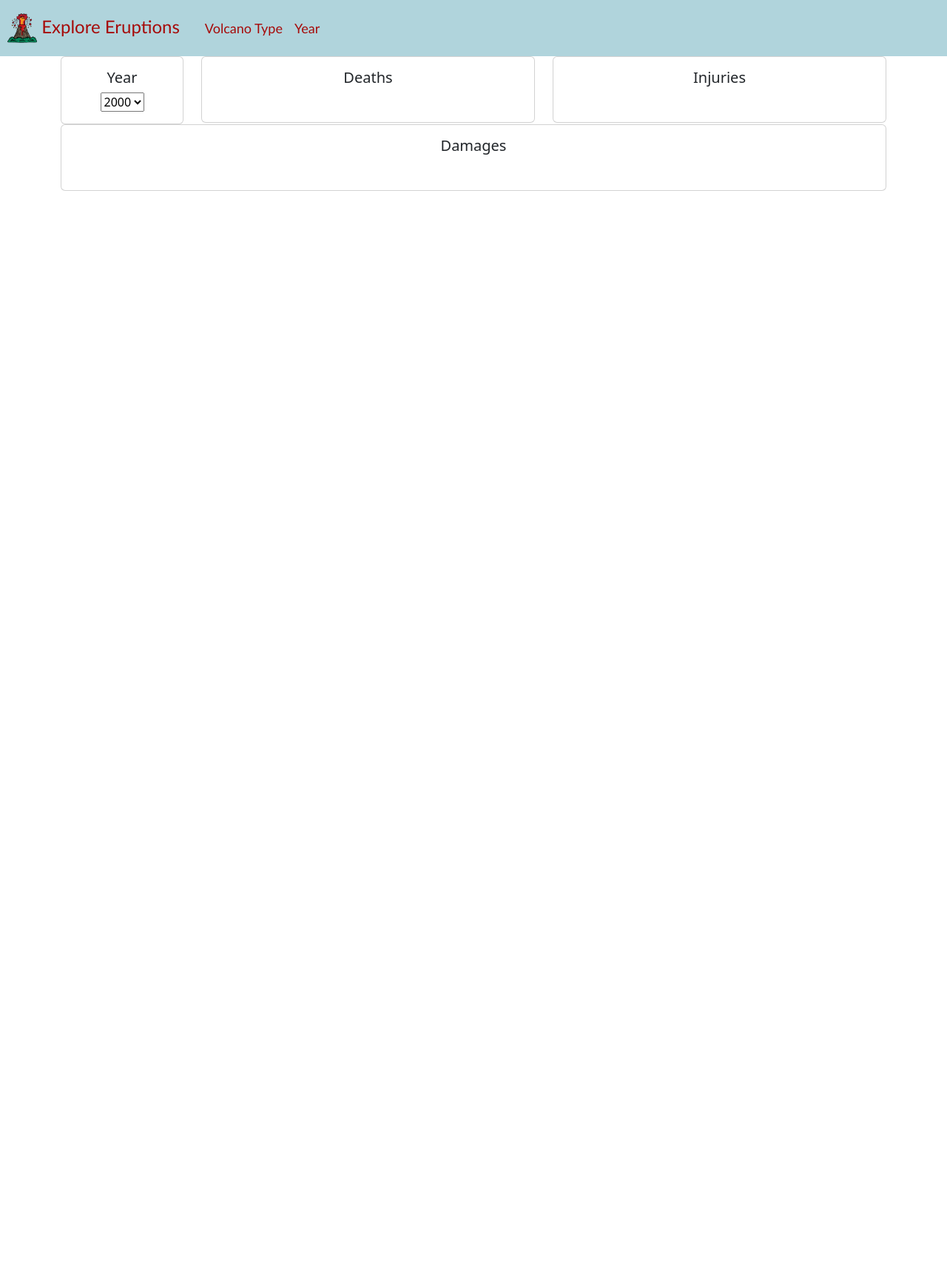
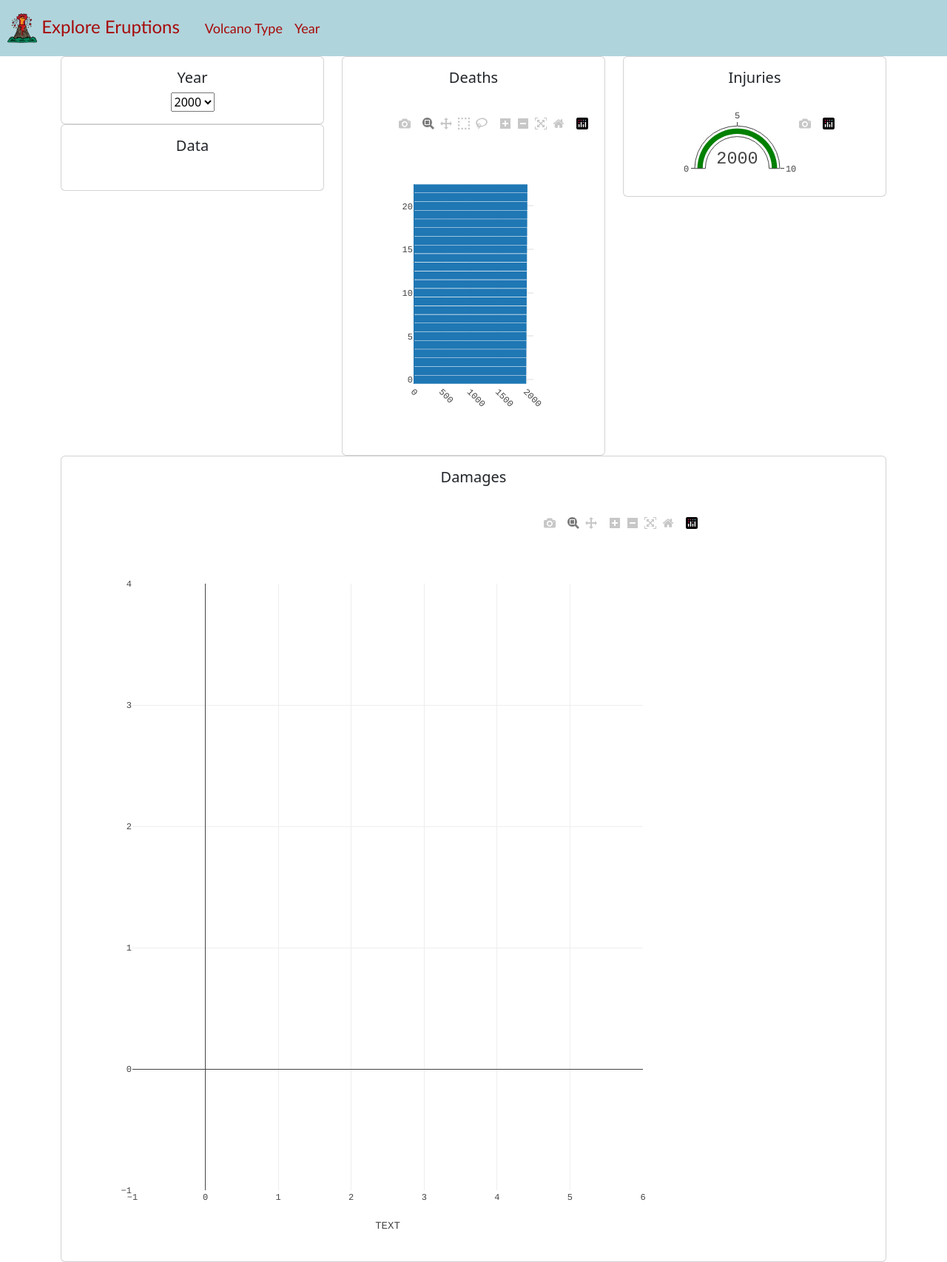
Before and after one commit to anyren/volcanic-eruptions, a Flask app: page /year in a window 1280 px wide. Shown: the whole page at 74% size. Before the commit the page ends 258 px from the top, so only its background shows below. Run offline with Flask 2, Linux system fonts and the light colour scheme; data that the repository does not hold is empty; some libraries are stand-ins or nearby versions.

Commit message:
Getting visualizations to appear on year.html

```diff
--- a/static/css/stylesheet.css
+++ b/static/css/stylesheet.css
@@ -49,3 +49,7 @@
   .gallery {
     background-color: #FFF8E2;
   }
+
+  #data-table {
+    text-align: left;
+  }
--- a/static/js/year.js
+++ b/static/js/year.js
@@ -8,14 +8,14 @@
     console.clear();
     console.log("SEL: ", sel);
 
-    selector = sel;
-    console.log("SELECTOR: ", selector);
+    let yearSelected = sel;
 
     // Make table and charts
-    renderTable();
-    makeBarChart();
-    makeBubbleChart();
-    makeGaugeChart();
+    renderTable(yearSelected);
+    makeBarChart(yearSelected);
+    makeBubbleChart(yearSelected);
+    makeGaugeChart(yearSelected);
+
 
 }
 
@@ -37,15 +37,74 @@
         .append("option")
         .text(function(d) {return d; })
         .attr("value", function(d) {return d; });
+
 }
 
 // ***************************************************************************
 
 // Function to populate table with demographic data
 
-function renderTable() {
+function renderTable(yearSelected) {
 
     console.log("THIS IS RENDERTABLE function");
+
+    const url = "https://www.ngdc.noaa.gov/hazel/hazard-service/api/v1/volcanoes?maxYear=2022&minYear=2000";
+    let deaths = 0;
+    let injuries = 0;
+    // let houses = 0;
+    let damages = 0;
+
+    d3.json(url).then(function (data) {
+        let the_dicts = data.items;
+        console.log("RENDER_TABLE: ", the_dicts);
+
+        for (let i = 0; i < the_dicts.length; i++) {
+            // console.log("INDIV_DICT: ", the_dicts[i]);
+
+            if (yearSelected == the_dicts[i]["year"]) {
+
+
+                let deathsNum = the_dicts[i]["deathsTotal"];
+                let injuriesNum = the_dicts[i]["injuriesTotal"];
+                // let housesNum = the_dicts[i]["housesDestroyedTotal"];
+                let damagesNum = the_dicts[i]["damageMillionsDollarsTotal"];
+
+                if (deathsNum) {
+                    deaths = deaths + parseInt(deathsNum);
+                }
+
+                if (injuriesNum) {
+                    injuries = injuries + parseInt(injuriesNum);
+                }
+
+                // if (housesNum) {
+                //     houses = houses + parseInt(housesNum);
+                // }
+
+                if (damagesNum) {
+                    damages = damages + parseInt(damagesNum);
+                }
+
+            }
+
+        }
+
+        console.log("DEATHS: ", `${deaths}`);
+        console.log("INJURIES: ", `${injuries}`);
+        // console.log("HOUSES: ", `${houses}`);
+        console.log("DAMAGES: ", `${damages}`);
+
+        d3.select("#data-table").html("");
+        let demoTable = d3.select("#data-table").append("table").attr("class", "table table-striped");
+
+        demoTable.append("tbody").append("tr").text("DEATHS").append("td").text(deaths);
+        demoTable.append("tbody").append("tr").text("INJURIES").append("td").text(injuries);
+        // demoTable.append("tbody").append("tr").text("HOUSES DESTROYED").append("td").text(houses);
+        demoTable.append("tbody").append("tr").text("DAMAGES ($ millions)").append("td").text(damages);
+
+
+    });
+
 
 }
 
@@ -61,19 +120,78 @@
 
 // Function to create Plotly barchart
 
-function makeBarChart() {
+function makeBarChart(yearSelected) {
 
     console.log("THIS IS MAKEBARCHART function");
 
+    let yearsArray = [];
+    for (let i=2000; i<=2022; i++) {
+        yearsArray.push(i);
+    }
+
+    let trace = {
+        x: yearsArray,
+        y: 100,
+        type: "bar",
+        orientation: "h",
+        // text: otuLabelsTop10
+    };
+
+    let layout = {
+        font:{
+            family: "Courier"
+        },
+        showlegend: false,
+        xaxis: {
+            tickangle: 45
+        },
+        yaxis: {
+            zeroline: false,
+            gridwidth: 2
+        },
+        bargap :0.05
+    };
+
+    let data = [trace];
+
+    Plotly.newPlot("deaths-barchart", data, layout);
+
 }
+
+
 
 // ***************************************************************************
 
 // Function to create Plotly gauge chart
 
-function makeGaugeChart() {
+function makeGaugeChart(yearSelected) {
 
     console.log("THIS IS MAKEGAUGECHART function");
+
+    let data = [
+        {
+            domain: { x: [0, 1], y: [0, 1] },
+            value: yearSelected,
+            type: "indicator",
+            mode: "gauge+number",
+            // delta: { reference: 10 },
+            gauge: { axis: {range: [0, 10] } }
+        }
+    ];
+
+    let layout = {
+        width: 275,
+        height: 100,
+        margin: {
+                    t: 0,
+                    b: 0
+                },
+        font:{
+               family: "Courier"
+             }
+        };
+
+    Plotly.newPlot("injuries-gaugechart", data, layout);
 
 }
 
@@ -81,9 +199,43 @@
 
 // Function to create Plotly bubble chart
 
-function makeBubbleChart() {
+function makeBubbleChart(yearSelected) {
 
     console.log("THIS IS MAKEBUBBLECHART function");
+
+    let trace = {
+        x: yearSelected,
+        y: yearSelected,
+        mode: "markers",
+        marker: {
+                    size: 5,
+                    color: "black",
+                    colorscale: [
+                        [0, "rgb(166,206,227)"],
+                        [0.25, "rgb(31,120,180)"],
+                        [0.45, "rgb(178,223,138)"],
+                        [0.65, "rgb(51,160,44)"],
+                        [0.85, "rgb(251,154,153)"],
+                        [1, "rgb(227,26,28)"]
+                    ]
+                },
+        text: "TEXT"
+    };
+
+    let data = [trace];
+
+    let layout = {
+        showlegend: false,
+        height: 1000,
+        width: 850,
+        xaxis:  { title: { text: "TEXT" } },
+        font: {
+                    family: "Courier"
+              }
+
+    };
+
+    Plotly.newPlot("damages-bubblechart", data, layout);
 
 }
 
@@ -113,10 +265,12 @@
 
     // Make table and charts
 
-    renderTable();
-    makeBarChart();
-    makeBubbleChart();
-    makeGaugeChart();
+    let yearSelected = 2000;
+
+    renderTable(yearSelected);
+    makeBarChart(yearSelected);
+    makeBubbleChart(yearSelected);
+    makeGaugeChart(yearSelected);
 
 
 }
--- a/templates/year.html
+++ b/templates/year.html
@@ -60,7 +60,7 @@
         <div class="row">
 
             <!-- Column 1 -->
-            <div class="col-md-2">
+            <div class="col-md-4">
 
                 <!-- id=drop-down-card -->
                 <div class="card text-center w-100" id="drop-down-card">
@@ -71,10 +71,19 @@
                     </div>
                 </div>
 
+                <!-- id=data-table-card -->
+                <div class="card text-center w-100" id="data-table-card">
+                    <div class="card-body">
+                        <h5 class="heading">Data</h5>
+                        <br>
+                        <div id="data-table"></div>
+                    </div>
+                </div>
+
             </div>
 
             <!-- Column 2 -->
-            <div class="col-md-5">
+            <div class="col-md-4">
 
                 <!-- id=deaths-card -->
                 <div class="card text-center w-100" id="deaths-card">
@@ -87,14 +96,14 @@
             </div>
 
             <!-- Column 3 -->
-            <div class="col-md-5">
+            <div class="col-md-4">
 
                 <!-- id=injuries-card -->
                 <div class="card text-center w-100" id="injuries-card">
                     <div class="card-body">
                         <h5 class="heading">Injuries</h5>
                         <br>
-                        <div id="injuries-barchart"></div>
+                        <div id="injuries-gaugechart"></div>
                     </div>
                 </div>
             </div>
@@ -112,7 +121,7 @@
                     <div class="card-body">
                         <h5 class="heading">Damages</h5>
                         <br>
-                        <div id="damages-barchart"></div>
+                        <div id="damages-bubblechart"></div>
                     </div>
                 </div>
             </div>
```
